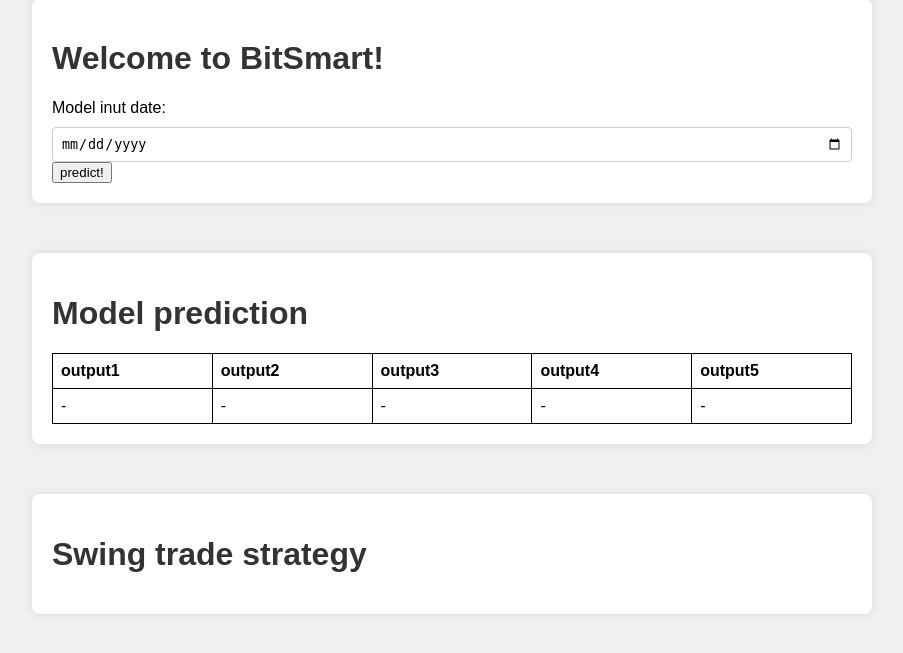
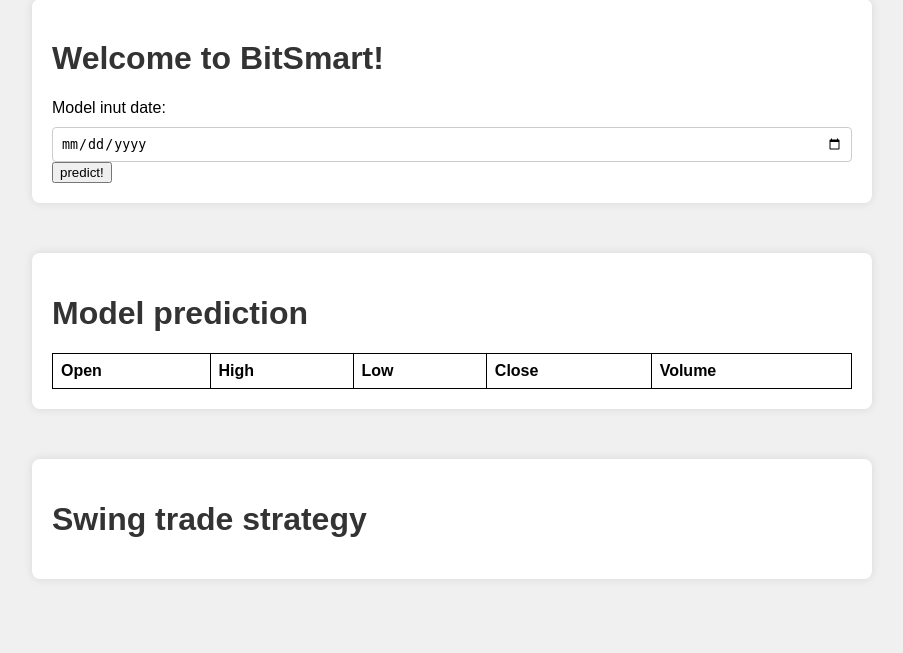
Before and after one commit to hm85451/cmpe257_project, a Flask app: page / in a window 1280 px wide. Shown: the part 51-704 px from the top of the page, without its empty margins (188-1091 px from the left). Run offline with Flask 3, Linux system fonts and the light colour scheme; lists and menus that the app fills with data are empty.

Commit message:
fix http request

```diff
--- a/app/app.py
+++ b/app/app.py
@@ -12,13 +12,13 @@
 def index():
        if request.method == "POST":
               date = request.form["date"]
-              num_of_days = convert_date_to_n(date)
-              pred = predict(num_of_days)
-              print(pred, flush=True)
-
-              return pred
+              nth_day_from_start = convert_date_to_n(date)
+              pred_list = predict(nth_day_from_start+1)#+1 because input is the next day after selected day
+              pred_list_json = jsonify(pred_list)
+              print(pred_list_json.get_json(), flush=True)
+              return pred_list_json
        return render_template('index.html')
 
 
 if __name__ == '__main__':
-       app.run(debug=False)
+       app.run(debug=True)
--- a/app/model.py
+++ b/app/model.py
@@ -12,6 +12,12 @@
         X.append(data[i:(i + seq_length)])
     return np.array(X)
 
+def InputValue(x,pred):
+    x_f = np.delete(x, (0), axis=0)
+    x_f = np.vstack([x_f,pred])
+    return x_f
+
+
 def predict(date_count):
     seq_length = 60
     features = ['Open', 'High', 'Low', 'Close','Volume']
@@ -21,29 +27,35 @@
 
     model = tf.keras.models.load_model('model/tf2.9/btc_usd_lstm.h5')
 
-    input_date = date_count - 60
-    x = input_sequence[input_date]
-    pred = model.predict(x.reshape((1,seq_length,len(features))))
-    pred = scaler.inverse_transform(pred)
+    ind = date_count - seq_length #offset for selecting input sequence
 
-    return pred.tolist()
+    N=7
+    N_predictions=[]
+    x = input_sequence[ind]
+    for _ in range(N):
+        pred = model.predict(x.reshape((1,seq_length,len(features))))
+        pred = scaler.inverse_transform(pred)
+        N_predictions.append(np.array(pred).reshape(len(features)).tolist())
+        x = InputValue(x,pred)
+
+    return N_predictions
 
 
 
 
-# Load the dataset
-data = pd.read_csv('data/BTC-USD.csv')
+# # Load the dataset
+# data = pd.read_csv('data/BTC-USD.csv')
 
-# Select relevant features
-features = ['Open', 'High', 'Low', 'Close','Volume']
-data = data[features]
+# # Select relevant features
+# features = ['Open', 'High', 'Low', 'Close','Volume']
+# data = data[features]
 
-# Preprocess the data
-scaler = MinMaxScaler(feature_range=(0, 1))
-scaled_data = scaler.fit_transform(data)
+# # Preprocess the data
+# scaler = MinMaxScaler(feature_range=(0, 1))
+# scaled_data = scaler.fit_transform(data)
 
-seq_length = 60
-input_sequence = create_sequences(scaled_data, seq_length)
+# seq_length = 60
+# input_sequence = create_sequences(scaled_data, seq_length)
 
-np.save("inputSequence.npy", input_sequence)
-joblib.dump(scaler, 'scaler.pkl')
+# np.save("inputSequence.npy", input_sequence)
+# joblib.dump(scaler, 'scaler.pkl')
--- a/app/static/styles.css
+++ b/app/static/styles.css
@@ -42,7 +42,7 @@
 
 .data-table-th,
 .data-table-td {
-    border: 1px solid black;
+    border: 1px solid black; /* Add top border */
     padding: 8px;
     text-align: left;
 }
--- a/app/templates/index.html
+++ b/app/templates/index.html
@@ -13,17 +13,31 @@
         req.onreadystatechange = function()
         {
           if(this.readyState == 4 && this.status == 200) {
-            var res = this.responseText
-            res = res.replace(/\.0\]/g, "]");
-            var dataArray = JSON.parse(res);
-            dataArray = dataArray[0]
-            var outputRow = document.getElementById('output-row');
+            var pred_list = JSON.parse(req.responseText);
 
-            dataArray.forEach(function(item, index) {
+            var table = document.getElementById('data-table');
 
-              outputRow.cells[index].textContent = item
+            pred_list.forEach(function(pred, index) {
+              var newRow = table.insertRow();
 
+              pred.forEach(function(entry, index) {
+                  var newCell = newRow.insertCell();
+                  newCell.classList.add('data-table-th');
+                  newCell.textContent = entry;
+              });
+              console.log(pred);
             });
+
+            //res = res.replace(/\.0\]/g, "]");
+            //var dataArray = JSON.parse(res);
+            //dataArray = dataArray[0]
+            //var outputRow = document.getElementById('output-row');
+
+            //dataArray.forEach(function(item, index) {
+
+              //outputRow.cells[index].textContent = item
+
+            //});
 
             result.innerHTML = "";
           } else {
@@ -53,21 +67,14 @@
         <table id="data-table" class="data-table">
         <thead>
             <tr>
-                <th class="data-table-th">output1</th>
-                <th class="data-table-th">output2</th>
-                <th class="data-table-th">output3</th>
-                <th class="data-table-th">output4</th>
-                <th class="data-table-th">output5</th>
+                <th class="data-table-th">Open</th>
+                <th class="data-table-th">High</th>
+                <th class="data-table-th">Low</th>
+                <th class="data-table-th">Close</th>
+                <th class="data-table-th">Volume</th>
             </tr>
         </thead>
         <tbody id="data-body">
-            <tr id="output-row">
-                <td class="data-table-td">-</td>
-                <td class="data-table-td">-</td>
-                <td class="data-table-td">-</td>
-                <td class="data-table-td">-</td>
-                <td class="data-table-td">-</td>
-            </tr>
         </tbody>
     </table>
     </div>
--- a/app/utility.py
+++ b/app/utility.py
@@ -13,6 +13,6 @@
 
     # Extract the number of days from the timedelta object and add 1
     # Adding 1 to include both the start and end dates in the count
-    num_dates = delta.days + 1
+    num_dates = delta.days
 
     return num_dates
```
